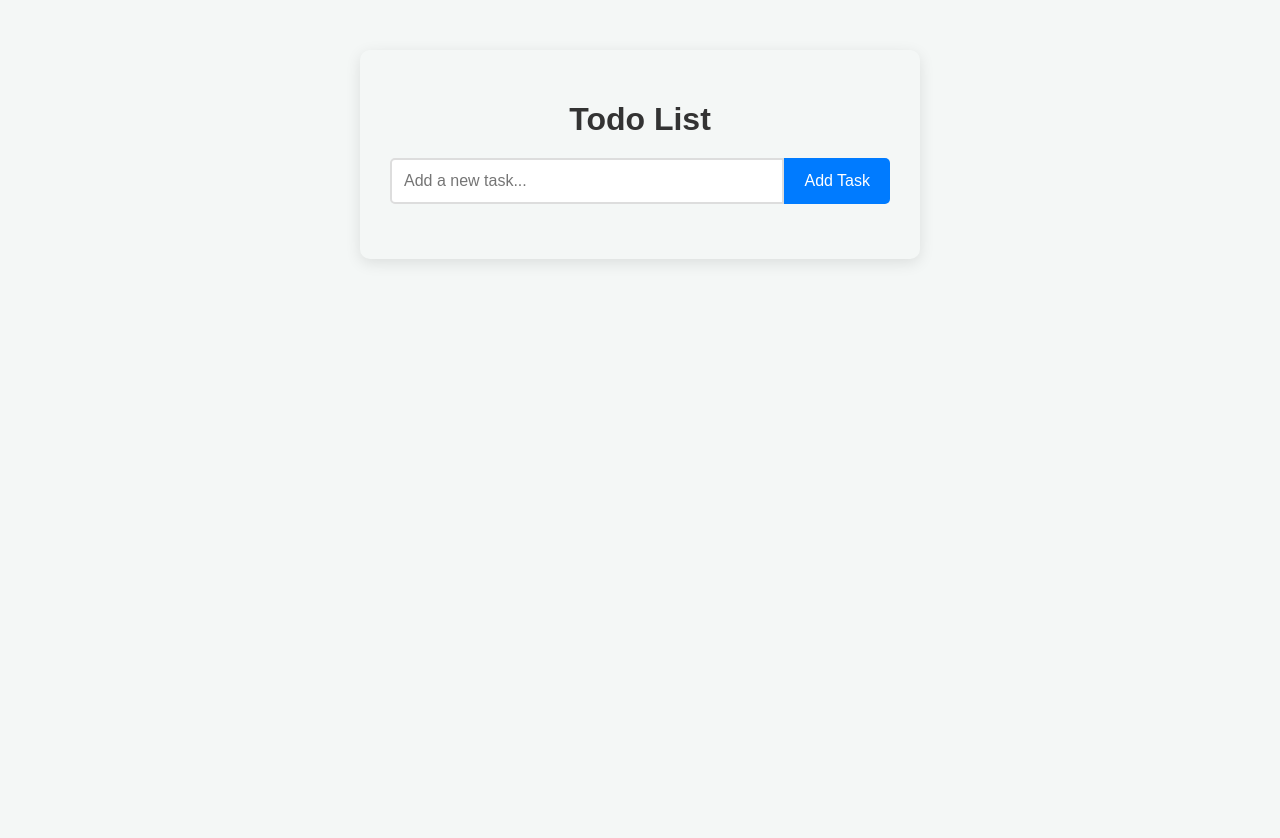
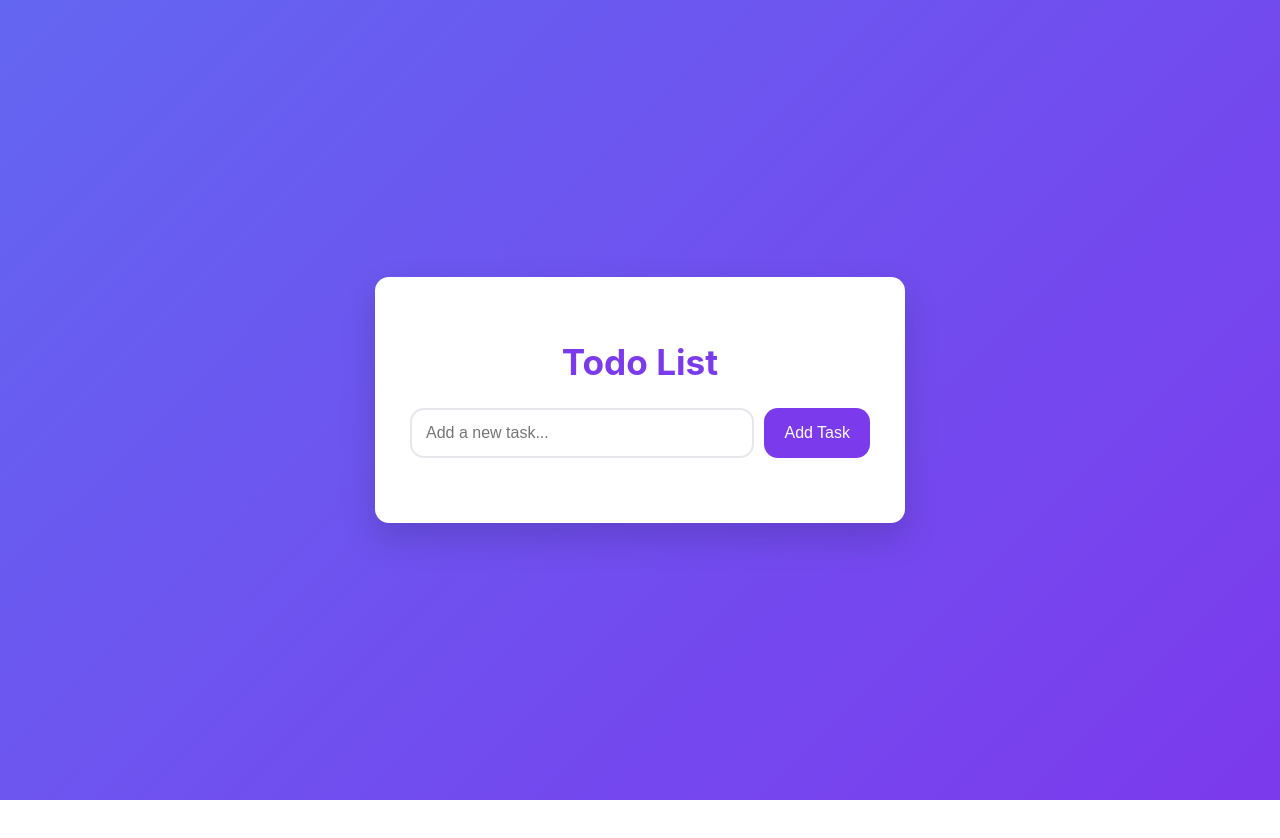
Before and after one commit to HamzaNasir0/ToDoList, a plain HTML site: page index.html in a window 1280 px wide. After the commit the page ends 800 px from the top, so only its background shows below. Drawn offline with Linux system fonts and the light colour scheme.

Commit message:
updated the styling

```diff
--- a/assets/main.js
+++ b/assets/main.js
@@ -2,3 +2,37 @@
 const taskInput = document.getElementById('taskInput');
 const addTaskBtn = document.getElementById('addTaskBtn');
 const taskList = document.getElementById('taskList');
+
+addTaskBtn.addEventListener('click', addTask);
+
+taskInput.addEventListener('keypress', (e) => {
+    if (e.key === 'Enter') {
+        addTask();
+    }
+});
+
+function addTask() {
+    const taskText = taskInput.value.trim();
+
+
+    if (taskText === "") {
+        alert("Task cannot be empty. Please enter a valid task.");
+        return;
+    }
+
+    const existingTasks = Array.from(taskList.querySelectorAll('.task-content')).map(el => el.textContent.toLowerCase());
+    if (existingTasks.includes(taskText.toLowerCase())) {
+        alert(`The task "${taskText}" already exists.`);
+        taskInput.value = ''; // Clear input on failed validation
+        return;
+    }
+
+    const taskItem = createTaskElement(taskText);
+
+    taskList.appendChild(taskItem);
+
+    taskInput.value = '';
+}
+
+
+PromiseRejectionEvent.alert
--- a/assets/style.css
+++ b/assets/style.css
@@ -1,61 +1,89 @@
+:root {
+    --primary: #7c3aed;
+    --primary-hover: #6d28d9;
+    --danger: #ef4444;
+    --success: #22c55e;
+    --warning: #f59e0b;
+    --bg-gradient: linear-gradient(135deg, #6366f1, #7c3aed);
+    --card-bg: #ffffff;
+    --text: #111827;
+    --text-light: #6b7280;
+    --border: #e5e7eb;
+    --radius: 14px;
+    --transition: all 0.25s ease;
+    font-family: 'Inter', system-ui, sans-serif;
+}
+
+
 body {
-    font-family: 'Arial', sans-serif;
-    background-color: #f4f7f6;
+    background: var(--bg-gradient);
     display: flex;
     justify-content: center;
-    align-items: flex-start;
+    align-items: center;
     min-height: 100vh;
-    padding-top: 50px;
     margin: 0;
+    padding: 0;
 }
 
 .container {
-    padding: 30px;
-    border-radius: 10px;
-    box-shadow: 0 4px 15px rgba(0, 0, 0, 0.1);
-    width: 90%;
-    max-width: 500px;
+    background: var(--card-bg);
+    padding: 40px 35px;
+    border-radius: var(--radius);
+    box-shadow: 0 15px 35px rgba(0, 0, 0, 0.15);
+    width: 100%;
+    max-width: 460px;
+    text-align: center;
+    animation: fadeInUp 0.5s ease;
 }
 
 h1 {
-    text-align: center;
-    color: #333;
-    margin-bottom: 20px;
+    color: var(--primary);
+    font-size: 2.2rem;
+    font-weight: 700;
+    margin-bottom: 25px;
 }
 
-/* Input Section Styling */
 .input-section {
     display: flex;
+    gap: 10px;
     margin-bottom: 25px;
 }
 
 #taskInput {
-    flex-grow: 1;
-    padding: 12px;
-    border: 2px solid #ddd;
-    border-radius: 5px 0 0 5px;
-    font-size: 16px;
+    flex: 1;
+    padding: 14px;
+    border: 2px solid var(--border);
+    border-radius: var(--radius);
+    font-size: 1rem;
+    transition: var(--transition);
+}
+
+#taskInput:focus {
+    border-color: var(--primary);
+    box-shadow: 0 0 0 3px rgba(124, 58, 237, 0.2);
     outline: none;
 }
 
 #addTaskBtn {
-    background-color: #007bff;
-    color: white;
+    background: var(--primary);
+    color: #fff;
     border: none;
-    padding: 12px 20px;
+    border-radius: var(--radius);
+    padding: 14px 20px;
+    font-size: 1rem;
     cursor: pointer;
-    border-radius: 0 5px 5px 0;
-    font-size: 16px;
-    transition: background-color 0.3s;
+    transition: var(--transition);
 }
 
 #addTaskBtn:hover {
-    background-color: #0056b3;
+    background: var(--primary-hover);
 }
 
-/* Task List Styling */
 #taskList {
     list-style: none;
     padding: 0;
     margin: 0;
+    display: flex;
+    flex-direction: column;
+    gap: 12px;
 }
```
